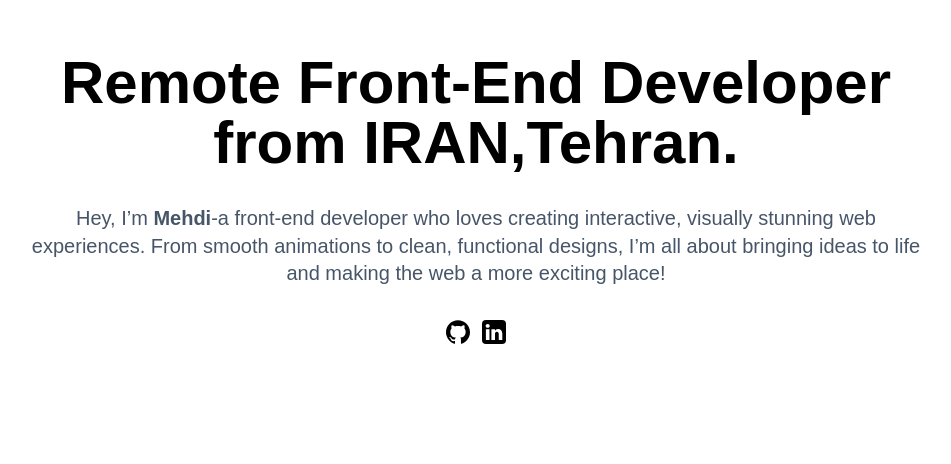
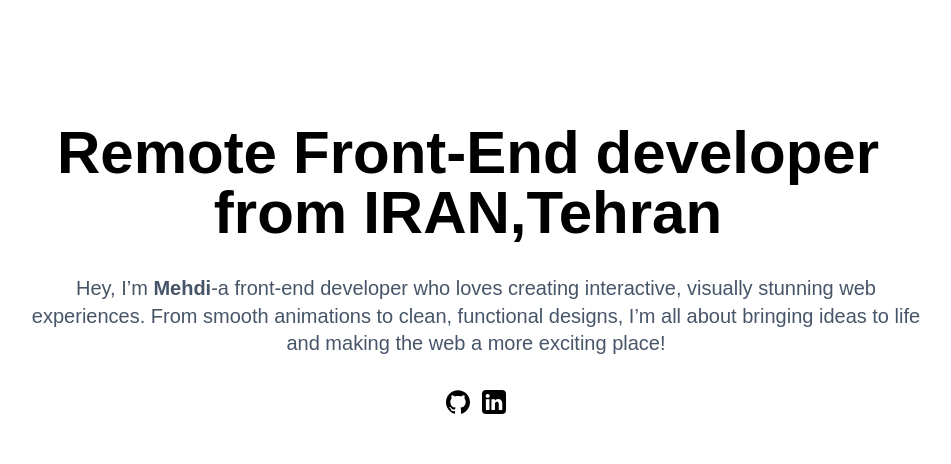
Before and after one commit to MehdiKhoshnevisz/iblog, a React (Vite) app: page / in a window 1280 px wide. Shown: the part 107-571 px from the top of the page, without its empty margins (164-1115 px from the left). Built offline with nearby package versions, Linux system fonts and the light colour scheme; no server answers; a web font is replaced by a local one.

Commit message:
Add motion for page elements

```diff
--- a/src/pages/home/components/Biography/index.tsx
+++ b/src/pages/home/components/Biography/index.tsx
@@ -1,14 +1,56 @@
 import Container from "@/components/Container";
 import github from "@/assets/icons/github.svg";
 import linkedin from "@/assets/icons/linkedin.svg";
+import { motion } from "motion/react";
 
 const Biography = () => {
+  const textContainer = {
+    hidden: { opacity: 0 },
+    show: {
+      opacity: 1,
+      transition: {
+        staggerChildren: 0.05,
+      },
+    },
+  };
+
+  const wordVariant = {
+    hidden: { y: 20, opacity: 0, filter: "blur(4px)" },
+    show: {
+      y: 0,
+      opacity: 1,
+      filter: "blur(0)",
+      transition: { duration: 0.5, ease: "easeOut" },
+    },
+  };
+
+  const headingWords = [
+    "Remote",
+    "Front-End",
+    "developer",
+    "from",
+    "IRAN,Tehran",
+  ];
+
   return (
-    <Container className="my-24 md:my-40">
+    <Container className="mb-24 md:mb-40">
       <section>
-        <h1 className="text-4xl md:text-6xl text-center font-black leading-snug md:leading-none">
-          Remote Front-End Developer from IRAN,Tehran.
-        </h1>
+        <motion.h1
+          variants={textContainer}
+          initial="hidden"
+          animate="show"
+          className="text-4xl md:text-6xl text-center font-black leading-snug md:leading-none"
+        >
+          {headingWords.map((word, index) => (
+            <motion.span
+              key={index}
+              variants={wordVariant}
+              className="inline-block mr-4 whitespace-nowrap"
+            >
+              {word}
+            </motion.span>
+          ))}
+        </motion.h1>
         <p className="text-center mx-auto mt-8 text-lg md:text-xl text-slate-600 leading-loose md:leading-snug">
           Hey, I’m <span className="font-black">Mehdi</span>-a front-end
           developer who loves creating interactive, visually stunning web
--- a/src/pages/home/index.tsx
+++ b/src/pages/home/index.tsx
@@ -6,9 +6,10 @@ import Posts from "./components/Posts";
 export default function Home() {
   return (
     <motion.main
-      initial={{ opacity: 0, y: 30 }}
-      animate={{ opacity: 1, y: 0 }}
+      initial={{ opacity: 0, y: 0 }}
+      animate={{ opacity: 1, y: -10 }}
       transition={{ duration: 0.5, ease: "easeOut" }}
+      className="pt-12 md:pt-60 min-h-full"
     >
       <Biography />
       <Posts />
--- a/src/pages/post/index.tsx
+++ b/src/pages/post/index.tsx
@@ -1,4 +1,5 @@
 import moment from "moment";
+import { motion } from "motion/react";
 import parse from "html-react-parser";
 import { useParams } from "react-router-dom";
 
@@ -11,7 +12,7 @@ import "./post.css";
 
 export default function PostPage() {
   const { id } = useParams();
-  const { data } = useQuery(
+  const { data, loading } = useQuery(
     gql`
       ${GetPost}
     `,
@@ -30,9 +31,16 @@ export default function PostPage() {
       ? sanitizedContent?.slice(1, -1)
       : sanitizedContent;
 
+  if (loading) return "";
+
   return (
-    <main>
-      <Container className="my-20 md:my-40">
+    <motion.main
+      initial={{ opacity: 0, y: 0 }}
+      animate={{ opacity: 1, y: -10 }}
+      transition={{ duration: 0.5, ease: "easeOut" }}
+      className="my-20 md:my-40 min-h-full"
+    >
+      <Container>
         <header className="mb-8">
           <h1 className="text-3xl md:text-5xl font-black">{post?.title}</h1>
           <span className="block mt-2 md:mt-4">
@@ -50,6 +58,6 @@ export default function PostPage() {
           <span>Do you like it?</span>
         </div>
       </Container>
-    </main>
+    </motion.main>
   );
 }
```
